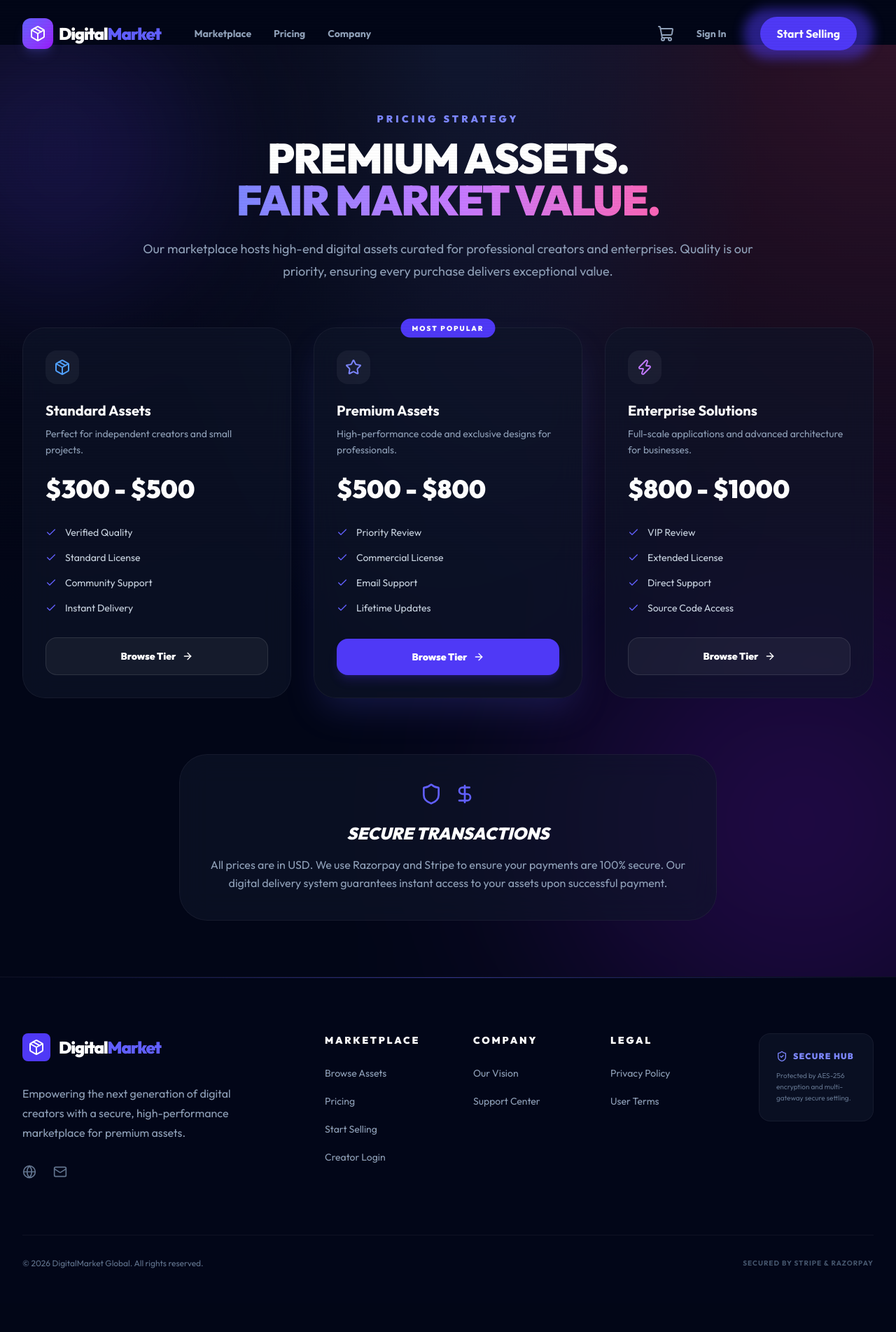
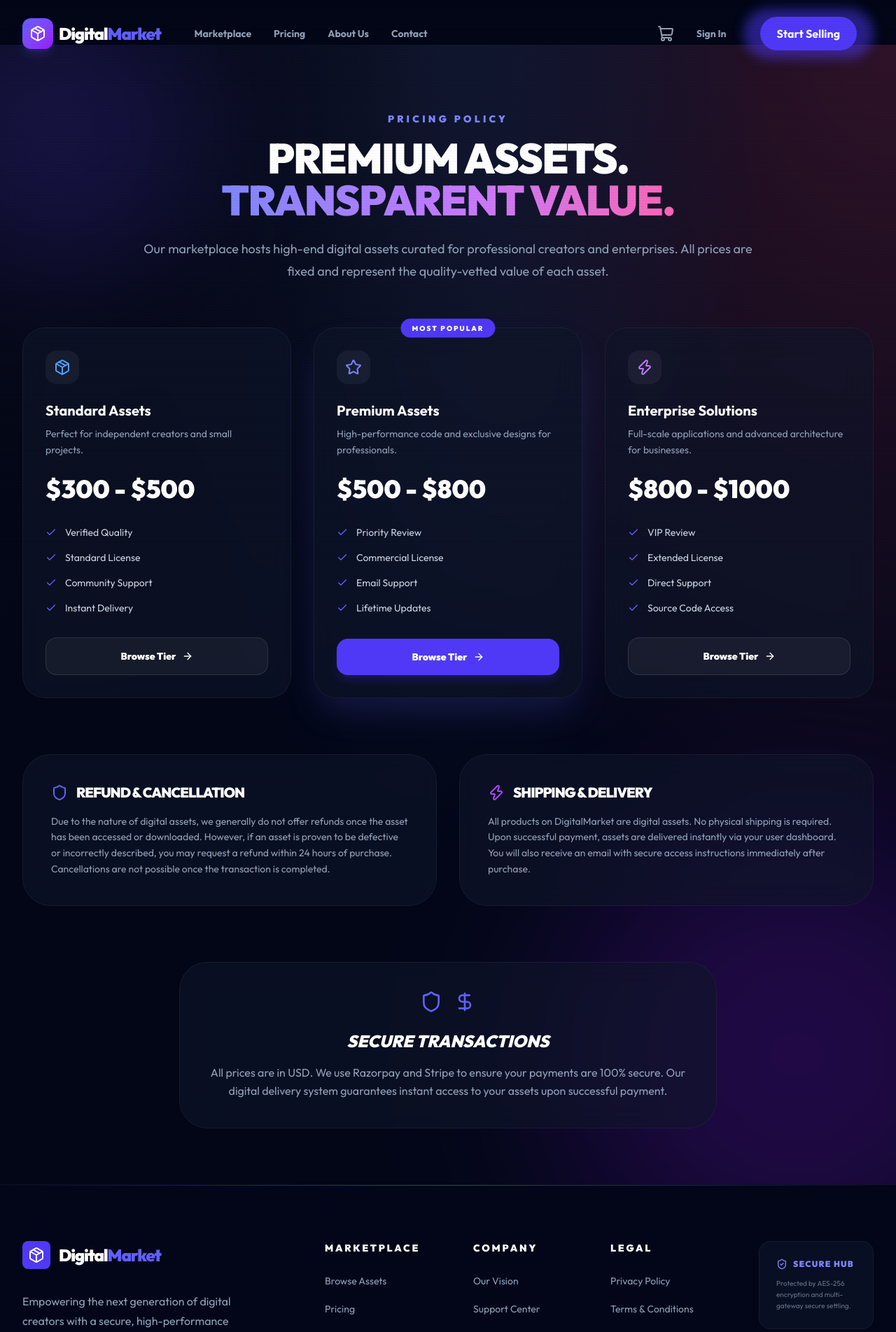
Before and after one commit to karma0340/market, a Next.js app in the folder frontend/: page /pricing in a window 1280 px wide. Shown: the top 1904 px of the page at 70% size. Before the commit the page ends 1862 px from the top, so only its background shows below. Built offline with nearby package versions, Linux system fonts and the light colour scheme; no server answers.

Commit message:
feat: add pricing and compliance updates for Razorpay international enablement

```diff
--- a/frontend/src/app/pricing/page.js
+++ b/frontend/src/app/pricing/page.js
@@ -13,16 +13,16 @@ export default function PricingPage() {
 
       <div className="relative mx-auto max-w-7xl px-6 lg:px-8">
         <div className="mx-auto max-w-4xl text-center mb-16">
-          <h2 className="text-indigo-400 font-black uppercase tracking-[0.3em] text-sm mb-4">Pricing Strategy</h2>
+          <h2 className="text-indigo-400 font-black uppercase tracking-[0.3em] text-sm mb-4">Pricing Policy</h2>
           <p className="text-4xl font-black tracking-tight text-white sm:text-6xl mb-6">
             PREMIUM ASSETS. <br />
             <span className="bg-clip-text text-transparent bg-gradient-to-r from-indigo-400 via-purple-400 to-pink-400">
-              FAIR MARKET VALUE.
+              TRANSPARENT VALUE.
             </span>
           </p>
           <p className="text-lg leading-8 text-slate-400">
             Our marketplace hosts high-end digital assets curated for professional creators and enterprises.
-            Quality is our priority, ensuring every purchase delivers exceptional value.
+            All prices are fixed and represent the quality-vetted value of each asset.
           </p>
         </div>
 
@@ -93,6 +93,30 @@ export default function PricingPage() {
           ))}
         </div>
 
+        {/* Detailed Policies for Compliance */}
+        <div className="grid grid-cols-1 md:grid-cols-2 gap-8 mb-20">
+          <div className="glass p-10 rounded-[40px] border border-white/5">
+            <h3 className="text-xl font-black text-white mb-4 uppercase tracking-tighter flex items-center gap-3">
+              <Shield className="h-6 w-6 text-indigo-500" /> Refund & Cancellation
+            </h3>
+            <p className="text-slate-400 text-sm leading-relaxed">
+              Due to the nature of digital assets, we generally do not offer refunds once the asset has been accessed or downloaded.
+              However, if an asset is proven to be defective or incorrectly described, you may request a refund within 24 hours of purchase.
+              Cancellations are not possible once the transaction is completed.
+            </p>
+          </div>
+          <div className="glass p-10 rounded-[40px] border border-white/5">
+            <h3 className="text-xl font-black text-white mb-4 uppercase tracking-tighter flex items-center gap-3">
+              <Zap className="h-6 w-6 text-purple-500" /> Shipping & Delivery
+            </h3>
+            <p className="text-slate-400 text-sm leading-relaxed">
+              All products on DigitalMarket are digital assets. No physical shipping is required.
+              Upon successful payment, assets are delivered instantly via your user dashboard.
+              You will also receive an email with secure access instructions immediately after purchase.
+            </p>
+          </div>
+        </div>
+
         {/* Security Trust Section */}
         <div className="glass p-10 rounded-[40px] border border-white/5 text-center max-w-3xl mx-auto">
           <div className="flex justify-center gap-4 mb-6">
--- /dev/null
+++ b/frontend/src/app/shipping/page.js
@@ -0,0 +1,49 @@
+import { Zap, ShieldCheck, Clock, Globe } from 'lucide-react';
+
+export default function ShippingPage() {
+  return (
+    <div className="bg-slate-950 min-h-screen pt-24 pb-32 relative overflow-hidden">
+      <div className="absolute top-0 right-0 w-96 h-96 bg-purple-600/10 rounded-full blur-[100px]"></div>
+
+      <div className="mx-auto max-w-4xl px-6 relative z-10">
+        <div className="glass p-12 lg:p-20 rounded-[48px] border border-white/5">
+          <h1 className="text-4xl lg:text-6xl font-black text-white tracking-tighter mb-8 italic uppercase">Digital Delivery.</h1>
+          <p className="text-xs font-bold text-slate-500 uppercase tracking-widest mb-12">Protocol: Instant Fulfillment • Last Updated: April 29, 2026</p>
+
+          <div className="space-y-12 text-slate-400 leading-relaxed">
+            <section className="bg-white/5 p-8 rounded-3xl border border-white/5">
+              <h2 className="text-2xl font-black text-white mb-4 flex items-center gap-3">
+                <Zap className="h-6 w-6 text-purple-500" /> Instant Access
+              </h2>
+              <p>
+                All products available on DigitalMarket are digital assets. We do not ship physical goods.
+                Upon successful completion of your payment via Razorpay or Stripe, your assets are immediately provisioned to your account.
+              </p>
+            </section>
+
+            <section className="p-8">
+              <h2 className="text-2xl font-black text-white mb-4 flex items-center gap-3">
+                <Globe className="h-6 w-6 text-indigo-500" /> Delivery Method
+              </h2>
+              <ul className="list-disc pl-6 space-y-4">
+                <li><strong>Dashboard Access:</strong> Navigate to your "User Library" to view and download your assets.</li>
+                <li><strong>Email Confirmation:</strong> A secure download link and purchase receipt will be sent to your registered email address within minutes.</li>
+                <li><strong>Encrypted Streaming:</strong> For large assets, we use timed streaming tokens to ensure secure and fast transfer.</li>
+              </ul>
+            </section>
+
+            <section className="p-8 border-t border-white/5">
+              <h2 className="text-2xl font-black text-white mb-4 flex items-center gap-3">
+                <Clock className="h-6 w-6 text-green-500" /> Timeline
+              </h2>
+              <p>
+                Delivery is typically instantaneous. In rare cases of high network congestion or manual review requirements,
+                delivery may take up to 2-4 hours. If you haven't received your access within 24 hours, please contact our Support Hub.
+              </p>
+            </section>
+          </div>
+        </div>
+      </div>
+    </div>
+  );
+}
--- a/frontend/src/components/Footer.js
+++ b/frontend/src/components/Footer.js
@@ -52,7 +52,9 @@ export default function Footer() {
                 <h3 className="text-sm font-black uppercase tracking-[0.2em] text-white">Legal</h3>
                 <ul role="list" className="mt-6 space-y-4">
                   <li><Link href="/privacy" className="text-sm text-slate-400 hover:text-white transition-colors">Privacy Policy</Link></li>
-                  <li><Link href="/terms" className="text-sm text-slate-400 hover:text-white transition-colors">User Terms</Link></li>
+                  <li><Link href="/terms" className="text-sm text-slate-400 hover:text-white transition-colors">Terms & Conditions</Link></li>
+                  <li><Link href="/refunds" className="text-sm text-slate-400 hover:text-white transition-colors">Refund Policy</Link></li>
+                  <li><Link href="/shipping" className="text-sm text-slate-400 hover:text-white transition-colors">Shipping & Delivery</Link></li>
                 </ul>
               </div>
               <div className="mt-12 md:mt-0">
@@ -71,7 +73,9 @@ export default function Footer() {
 
         <div className="mt-20 border-t border-white/5 pt-8 flex flex-col md:flex-row items-center justify-between gap-4">
           <p className="text-xs text-slate-500">&copy; {currentYear} DigitalMarket Global. All rights reserved.</p>
-          <div className="flex items-center gap-8">
+          <div className="flex items-center gap-8 text-right">
+            <span className="text-[10px] font-bold text-slate-600 tracking-widest uppercase">Product Pricing Range: $300 - $1000 USD</span>
+            <div className="h-4 w-px bg-white/5"></div>
             <span className="text-[10px] font-bold text-slate-600 tracking-widest uppercase">Secured by Stripe & Razorpay</span>
           </div>
         </div>
--- a/frontend/src/components/Navbar.js
+++ b/frontend/src/components/Navbar.js
@@ -61,7 +61,8 @@ export default function Navbar() {
             <div className="hidden md:flex items-center gap-8">
               <Link href="/products" className="text-sm font-bold text-slate-400 hover:text-white transition-colors">Marketplace</Link>
               <Link href="/pricing" className="text-sm font-bold text-slate-400 hover:text-white transition-colors">Pricing</Link>
-              <Link href="/about" className="text-sm font-bold text-slate-400 hover:text-white transition-colors">Company</Link>
+              <Link href="/about" className="text-sm font-bold text-slate-400 hover:text-white transition-colors">About Us</Link>
+              <Link href="/contact" className="text-sm font-bold text-slate-400 hover:text-white transition-colors">Contact</Link>
             </div>
           </div>
 
@@ -240,7 +241,10 @@ export default function Navbar() {
                   <DollarSign className="h-5 w-5 text-green-400" /> Pricing
                 </Link>
                 <Link href="/about" onClick={() => setIsMenuOpen(false)} className="flex items-center gap-4 text-sm font-black text-slate-300 uppercase tracking-widest hover:text-white">
-                  <Sparkles className="h-5 w-5 text-purple-400" /> Company
+                  <Sparkles className="h-5 w-5 text-purple-400" /> About Us
+                </Link>
+                <Link href="/contact" onClick={() => setIsMenuOpen(false)} className="flex items-center gap-4 text-sm font-black text-slate-300 uppercase tracking-widest hover:text-white">
+                  <Mail className="h-5 w-5 text-indigo-400" /> Contact
                 </Link>
               </div>
 
```
Also changed, not shown: frontend/src/app/refunds/page.js (added, +61 -0 lines).
